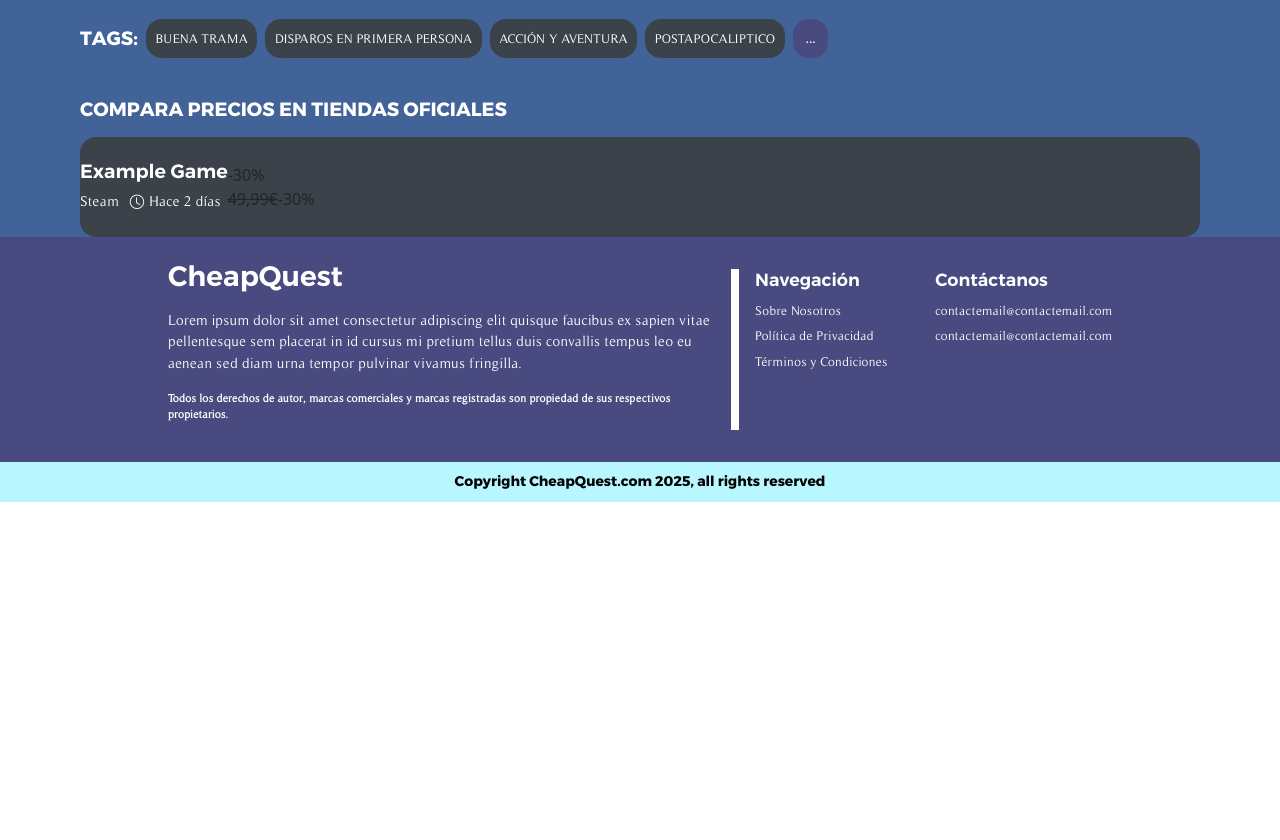
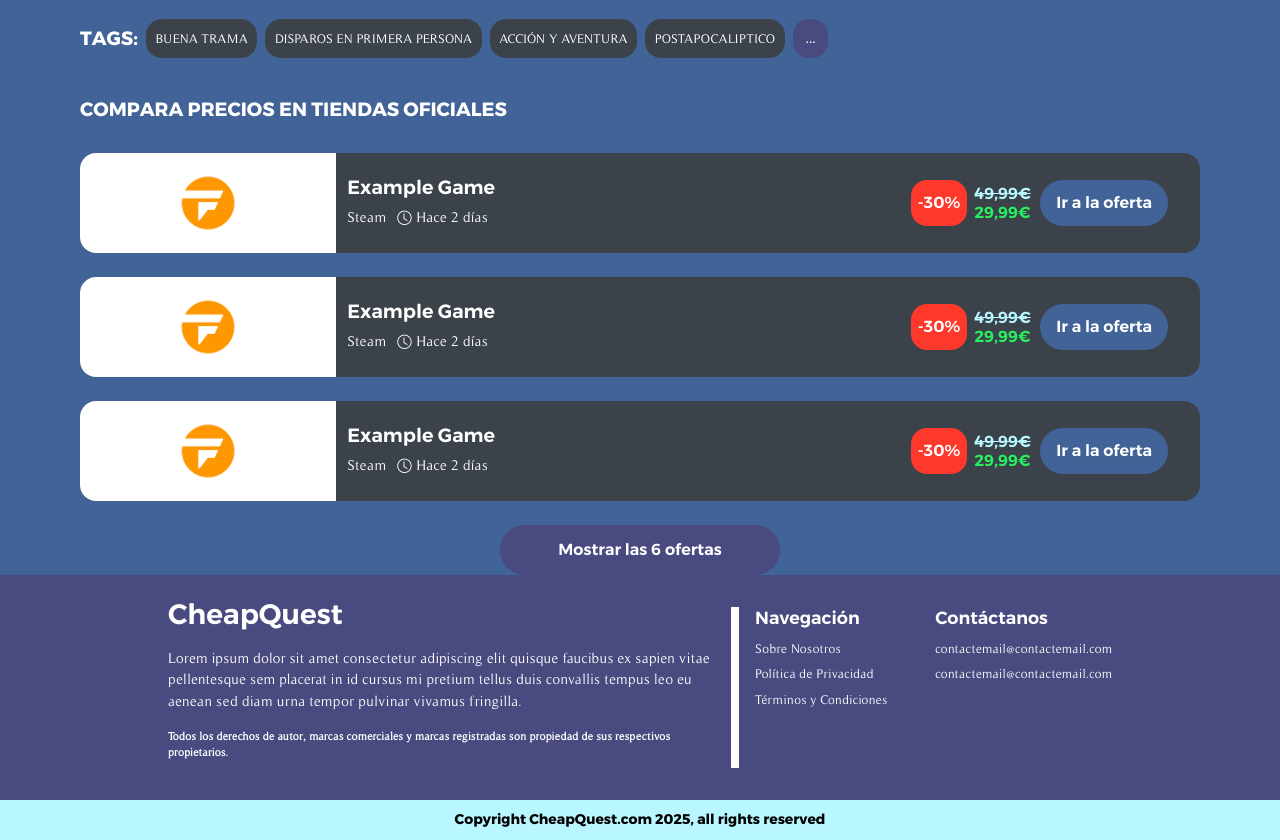
Before and after one commit to Yorwin/cheapquest, a Next.js app: page /game-page/1 in a window 1280 px wide. Shown: the part 1840-2680 px from the top of the page. Before the commit the page ends 2342 px from the top, so only its background shows below. Built offline with nearby package versions, Linux system fonts and the light colour scheme.

Commit message:
offer card without hydration css and html done

```diff
--- /dev/null
+++ b/src/components/general/store-card/store-card-controller.tsx
@@ -0,0 +1,33 @@
+"use client"
+
+import React, { useState } from "react"
+import StoreCard from "./store-card";
+import styles from "@/styles/components/store-card.module.scss"
+
+const StoreCardController = () => {
+
+    const AllStores = [<StoreCard key={1} />, <StoreCard key={2} />, <StoreCard key={3} />, <StoreCard key={4} />, <StoreCard key={5} />, <StoreCard key={6} />]
+    const storesResumed = AllStores.slice(0, 3);
+
+    const [isExtended, setIsExtended] = useState(false);
+    const shouldShowButton = AllStores.length > 3;
+
+    const toggleExtended = () => {
+        setIsExtended(e => !e);
+    };
+
+    return (
+        <div className={styles["stores-container"]}>
+            {isExtended ? AllStores : storesResumed}
+            {shouldShowButton ?
+                <button
+                    className={styles["button-see-offers"]}
+                    onClick={toggleExtended}>
+                    {isExtended ? 'Resumir' : `Mostrar las ${AllStores.length} ofertas`}
+                </button>
+                : null}
+        </div>
+    )
+};
+
+export default StoreCardController;
--- a/src/components/general/store-card/store-card.tsx
+++ b/src/components/general/store-card/store-card.tsx
@@ -1,9 +1,23 @@
 import React from "react";
 import styles from "@/styles/components/store-card.module.scss"
+import Image from "next/image";
+
+/* Store Example Image */
+import store from "@/resources/stores/fanatical.png"
 
 const StoreCard = () => {
     return (
         <div className={styles["store-card-container"]}>
+
+            <div className={styles["image-container"]}>
+                <Image
+                    className={styles["image"]}
+                    src={store}
+                    alt="Store"
+                    sizes="35vw"
+                />
+            </div>
+            <div className={styles["offer-data"]}>
 
                 {/* Offer Info */}
 
@@ -20,11 +34,21 @@ const StoreCard = () => {
 
                 {/* Prices Container */}
 
+                <div className={styles["price-and-cta-container"]}>
                     <div className={styles["prices-container"]}>
-                <span className={styles["discount"]}>-30%</span>
+                        <span className={styles["discount"]}>
+                            <span>-30%</span>
+                        </span>
                         <div className={styles["prices"]}>
                             <del className={styles["old-price"]}>49,99€</del>
-                    <span className={styles["new-price"]}>-30%</span>
+                            <span className={styles["new-price"]}>29,99€</span>
+                        </div>
+                    </div>
+
+                    {/* Go to the Offer Button */}
+                    <button className={styles["action-button"]}>
+                        Ir a la oferta
+                    </button>
                 </div>
             </div>
         </div>
--- a/src/components/pages/game-page/official-store-list.tsx
+++ b/src/components/pages/game-page/official-store-list.tsx
@@ -1,13 +1,13 @@
 import React from "react";
 import styles from "@/styles/layout/gamepage/official-store-list.module.scss"
-import StoreCard from "@/components/general/store-card/store-card";
+import StoreCardController from "@/components/general/store-card/store-card-controller";
 
 const OfficialStoreList = () => {
     return (
         <div className={styles["official-stores-container"]}>
             <h2>COMPARA PRECIOS EN TIENDAS OFICIALES</h2>
             <div className={styles["offers-container"]}>
-               <StoreCard />
+              <StoreCardController />
             </div>
         </div>
     )
--- a/src/styles/components/store-card.module.scss
+++ b/src/styles/components/store-card.module.scss
@@ -4,6 +4,13 @@
 
 $offer-background-color: map.get($colores, dark-background-color);
 $main-font-color: map.get($colores, font-dark-background-color);
+
+.stores-container {
+    display: flex;
+    flex-direction: column;
+    align-items: center;
+    width: 100%;
+}
 
 .store-card-container {
     display: flex;
@@ -12,6 +19,35 @@ $main-font-color: map.get($colores, font-dark-background-color);
     height: 100px;
     background-color: $offer-background-color;
     border-radius: 1rem;
+    margin-bottom: 1.5rem;
+    overflow: hidden;
+    z-index: 2;
+}
+
+.image-container {
+    display: flex;
+    justify-content: center;
+    align-items: center;
+    width: 30%;
+    height: 100%;
+    background-color: #fff;
+    z-index: 1;
+}
+
+.image {
+    width: 60px;
+    height: 60px;
+    object-fit: cover;
+}
+
+.offer-data {
+    display: flex;
+    flex-direction: row;
+    align-items: center;
+    justify-content: space-between;
+    height: 100%;
+    width: 100%;
+    padding: 1.7rem 2rem 1.7rem .7rem;
 }
 
 .offer-info-container h3 {
@@ -33,3 +69,75 @@ $main-font-color: map.get($colores, font-dark-background-color);
     display: flex;
     gap: .3rem;
 }
+
+.price-and-cta-container {
+    display: flex;
+    align-items: center;
+    gap: .6rem;
+    height: 100%;
+}
+
+.prices-container {
+    display: flex;
+    align-items: center;
+    height: 100%;
+    gap: 0.5rem;
+    font-family: $primary-font-style;
+    color: $main-font-color;
+    font-weight: 600;
+}
+
+.discount {
+    display: flex;
+    align-items: center;
+    background-color: map.get($colores, discount-color);
+    border-radius: 1rem;
+    height: 100%;
+    padding: .4rem;
+    font-weight: 600;
+}
+
+.prices {
+    display: flex;
+    flex-direction: column;
+    line-height: 1.2rem;
+}
+
+.old-price {
+    color: map.get($colores, secondary-color);
+}
+
+.new-price {
+    color: map.get($colores, color-price);
+}
+
+.action-button {
+    height: 100%;
+    padding: 0rem 1rem;
+    font-family: $primary-font-style;
+    font-weight: 600;
+    background-color: map.get($colores, complementary-color);
+    color: $main-font-color;
+    border: none;
+    border-radius: 2rem;
+
+    &:hover {
+        text-decoration: underline 2px $main-font-color;
+    }
+}
+
+.button-see-offers {
+    background-color: map.get($colores, primary-color);
+    border: none;
+    border-radius: 2rem;
+    color: $main-font-color;
+    font-family: $primary-font-style;
+    font-weight: 600;
+    height: 50px;
+    width: 25%;
+
+    &:hover {
+        text-decoration: underline .1rem #fff;
+    }
+
+}
--- a/src/styles/layout/gamepage/official-store-list.module.scss
+++ b/src/styles/layout/gamepage/official-store-list.module.scss
@@ -4,7 +4,7 @@
 
 .official-stores-container h2 {
     @include mainTitleGamePage;
-    margin-bottom: 1rem;
+    margin-bottom: 2rem;
     white-space: nowrap;
 }
 
```
Lines whose indentation alone changed are shown as unchanged.
